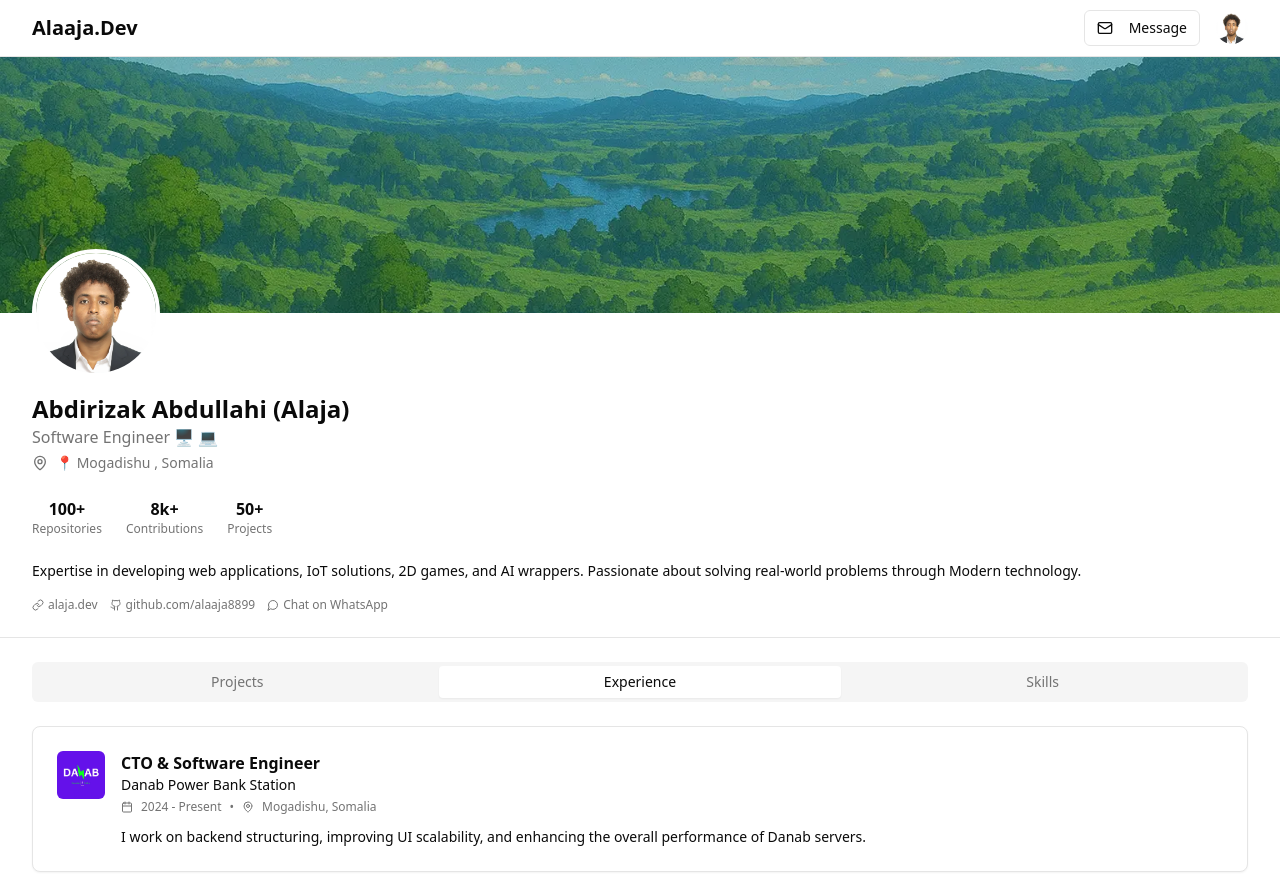
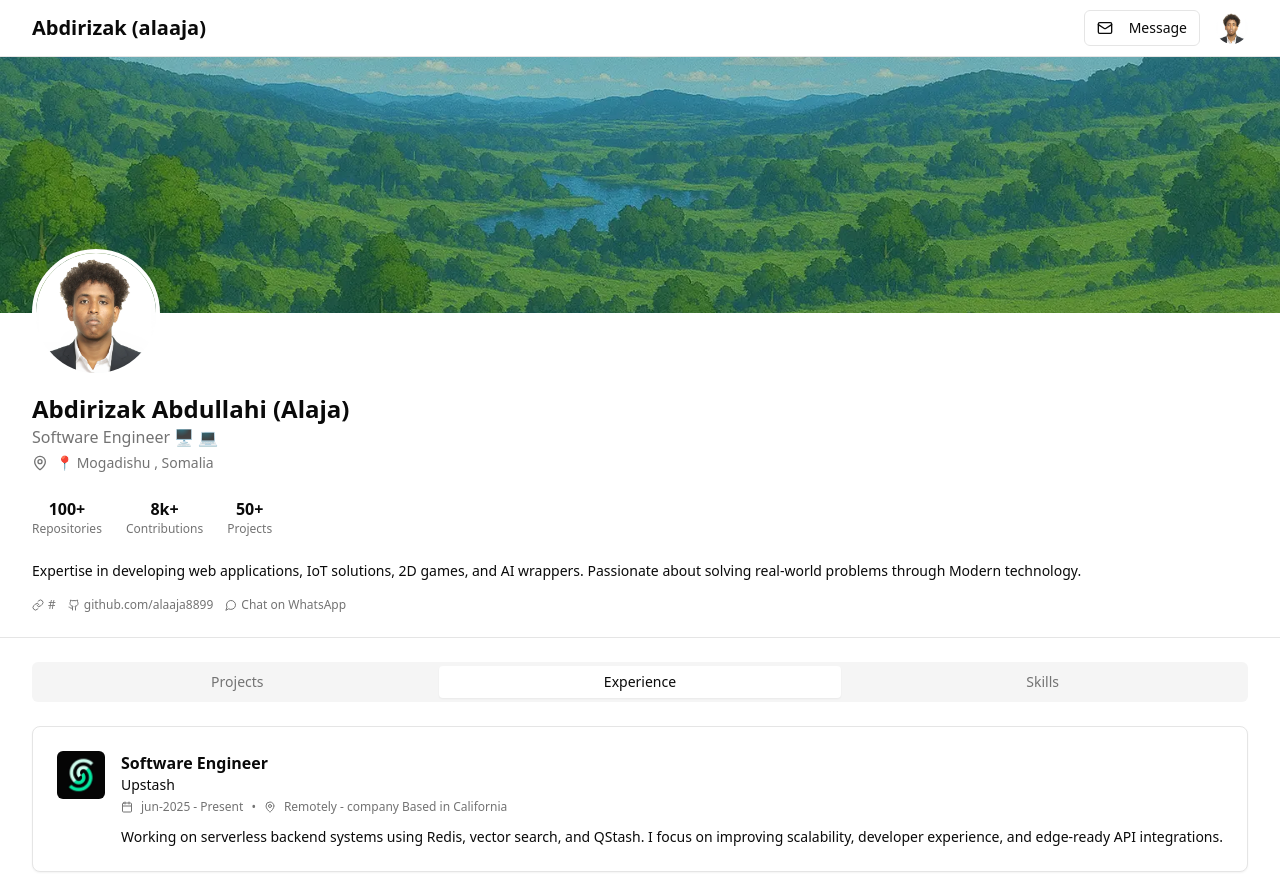
Before and after one commit to Alaaja8899/alaja-dev, a Next.js app: page / in a window 1280 px wide. Shown: the top 894 px of the page. Built offline with nearby package versions, Linux system fonts and the light colour scheme.

Commit message:
upstash project added

```diff
--- a/app/page.tsx
+++ b/app/page.tsx
@@ -48,7 +48,7 @@ export default function SocialProfilePage() {
       <header className="sticky top-0 z-40 w-full border-b bg-background/95 backdrop-blur">
         <div className="container flex h-14 items-center justify-between">
           <Link href="/" className="font-bold text-xl">
-            Alaaja.Dev
+            Abdirizak (alaaja)
           </Link>
           <div className="flex items-center gap-4">
             <Button variant="outline" size="sm" className="hidden md:flex">
@@ -130,7 +130,7 @@ export default function SocialProfilePage() {
           <div className="flex flex-wrap gap-3 mt-4">
             <Link href="/" className="inline-flex items-center text-xs text-muted-foreground hover:text-foreground">
               <LinkIcon className="mr-1 h-3 w-3" />
-              alaja.dev
+              #
             </Link>
             <Link href="https://github.com/alaaja8899" className="inline-flex items-center text-xs text-muted-foreground hover:text-foreground">
               <Github className="mr-1 h-3 w-3" />
@@ -160,6 +160,15 @@ export default function SocialProfilePage() {
             <TabsContent value="experience" className="mt-6">
               <div className="space-y-6">
                 {[
+                 {
+                    role: "Software Engineer",
+                    company: "Upstash",
+                    logo: "/upstash.webp",
+                    period: "jun-2025 - Present",
+                    location: "Remotely - company Based in California",
+                    description:
+                      "Working on serverless backend systems using Redis, vector search, and QStash. I focus on improving scalability, developer experience, and edge-ready API integrations.",
+                  },
                   {
                   role: "CTO & Software Engineer",
                   company: "Danab Power Bank Station",
@@ -170,10 +179,10 @@ export default function SocialProfilePage() {
                     "I work on backend structuring, improving UI scalability, and enhancing the overall performance of Danab servers.",
                   },
                   {
-                  role: "Part-Time Developer",
+                  role: "Former -  Developer",
                   company: "Shape Ads",
                   logo: "/shapeads.webp",
-                  period: "2025 - Present",
+                  period: "mar - 2025 - jun-10th-2025",
                   location: "Mogadishu, Somalia",
                   description:
                     "Building AI automation tools to manage social media ads and CMS - ERP Next solutions for businesses.",
@@ -315,16 +324,16 @@ This project is a simple implementation of the Space Invaders arcade game using
                 { name: "React", level: "Expert", icon: <Atom className="text-cyan-500 h-5 w-5" />, description: "Expert in building reusable components and managing state effectively." },
                 { name: "Next.js", level: "Advanced", icon: <Layers className="text-gray-800 h-5 w-5" />, description: "Proficient in server-side rendering and building SEO-friendly web apps." },
                 { name: "Node.js", level: "Advanced", icon: <Server className="text-green-500 h-5 w-5" />, description: "Experienced in building scalable backend services and APIs." },
-                { name: "Express", level: "Intermediate", icon: <ServerCrash className="text-gray-500 h-5 w-5" />, description: "Capable of creating RESTful APIs and middleware for web applications." },
+                { name: "Express", level: "Expert", icon: <ServerCrash className="text-gray-500 h-5 w-5" />, description: "Capable of creating RESTful APIs and middleware for web applications." },
                 { name: "MongoDB", level: "Advanced", icon: <Leaf className="text-green-600 h-5 w-5" />, description: "Skilled in designing and managing NoSQL databases for high-performance applications." },
-                { name: "PostgreSQL", level: "Intermediate", icon: <Database className="text-blue-700 h-5 w-5" />, description: "Experienced in relational database design and query optimization." },
-                { name: "GraphQL", level: "Intermediate", icon: <GitGraph className="text-pink-500 h-5 w-5" />, description: "Proficient in building flexible and efficient APIs for modern applications." },
-                { name: "AWS", level: "Intermediate", icon: <Cloud className="text-orange-500 h-5 w-5" />, description: "Experienced in deploying and managing cloud-based applications." },
-                { name: "Docker", level: "Intermediate", icon: <Box className="text-blue-400 h-5 w-5" />, description: "Skilled in containerizing applications for consistent and scalable deployments." },
+                { name: "PostgreSQL", level: "Advanced", icon: <Database className="text-blue-700 h-5 w-5" />, description: "Experienced in relational database design and query optimization." },
+                { name: "GraphQL", level: "Advanced", icon: <GitGraph className="text-pink-500 h-5 w-5" />, description: "Proficient in building flexible and efficient APIs for modern applications." },
+                { name: "AWS", level: "Expert", icon: <Cloud className="text-orange-500 h-5 w-5" />, description: "Experienced in deploying and managing cloud-based applications." },
+                { name: "Docker", level: "Advanced", icon: <Box className="text-blue-400 h-5 w-5" />, description: "Skilled in containerizing applications for consistent and scalable deployments." },
                 { name: "Git", level: "Advanced", icon: <GitBranch className="text-red-500 h-5 w-5" />, description: "Proficient in version control and collaborative development workflows." },
                 { name: "Tailwind CSS", level: "Advanced", icon: <Wind className="text-teal-500 h-5 w-5" />, description: "Expert in creating responsive and modern UI designs efficiently." },
                 { name: "Redux", level: "Advanced", icon: <Repeat className="text-purple-500 h-5 w-5" />, description: "Experienced in managing complex application state effectively." },
-                { name: "Jest", level: "Intermediate", icon: <TestTube className="text-red-400 h-5 w-5" />, description: "Capable of writing unit and integration tests for robust applications." },
+                { name: "Jest", level: "Advanced", icon: <TestTube className="text-red-400 h-5 w-5" />, description: "Capable of writing unit and integration tests for robust applications." },
                 { name: "Figma", level: "Intermediate", icon: <PenTool className="text-pink-400 h-5 w-5" />, description: "Skilled in designing user interfaces and collaborating with design teams." },
               ].map((skill, index) => (
                 <div key={index} className="border rounded-lg p-3 hover:border-primary transition-colors flex items-center gap-3">
```
Also changed, not shown: public/upstash.webp (added).
